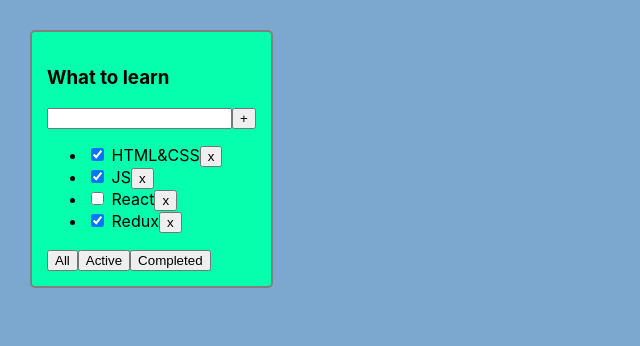
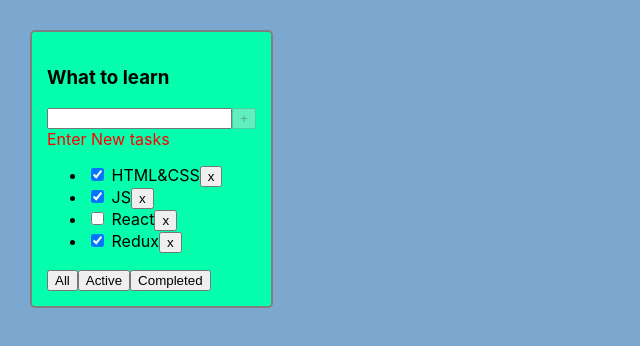
Before and after one commit to Tenebran/DayTrack-, a React (Create React App) app: page / in a window 1280 px wide. Shown: the top 346 px of the page, without its empty margins (0-640 px from the left). Built offline with nearby package versions, Linux system fonts and the light colour scheme.

Commit message:
improve input validation

```diff
--- a/src/App.tsx
+++ b/src/App.tsx
@@ -26,16 +26,16 @@ function App() {
     setTasks(tasks.filter(t => t.id !== taskId));
   };
 
-  const addTask = (task: TaskType) => {
-    setTasks([...tasks, task]);
+  const addTask = (taskTitle: string) => {
+    setTasks([...tasks, { id: crypto.randomUUID(), isDone: false, title: taskTitle }]);
   };
 
   const getFilteredTasksForRender = (allTask: TaskType[], filterValue: FilterTaskType) => {
     switch (filterValue) {
       case 'active':
-        return allTask.filter(t => t.isDone === false);
+        return allTask.filter(t => !t.isDone);
       case 'completed':
-        return allTask.filter(t => t.isDone === true);
+        return allTask.filter(t => t.isDone);
       default:
         return allTask;
     }
--- a/src/TodoList.tsx
+++ b/src/TodoList.tsx
@@ -6,7 +6,7 @@ type TodoListPropsType = {
   tasks: TaskType[];
   removeTask: (taskId: string) => void;
   changeFilter: (filter: FilterTaskType) => void;
-  addTask: (task: TaskType) => void;
+  addTask: (task: string) => void;
 };
 
 export const TodoList: FC<TodoListPropsType> = ({
@@ -18,12 +18,22 @@ export const TodoList: FC<TodoListPropsType> = ({
 }) => {
   const [inputValue, setInputValue] = useState<string>('');
 
+  const userMessage =
+    inputValue.length < 15 ? (
+      <span style={{ color: 'red' }}>Enter New tasks</span>
+    ) : (
+      <span style={{ color: 'red' }}>Your title is to long</span>
+    );
+
   const handlerInputChange = (event: ChangeEvent<HTMLInputElement>) => {
     setInputValue(event.target.value);
   };
 
   const handlerAddTask = () => {
-    addTask({ id: crypto.randomUUID(), isDone: false, title: inputValue });
+    if (inputValue === '') {
+      return;
+    }
+    addTask(inputValue.trim());
     setInputValue('');
   };
 
@@ -42,8 +52,17 @@ export const TodoList: FC<TodoListPropsType> = ({
     <div className="todolist">
       <h3>{title}</h3>
       <div>
-        <input value={inputValue} onChange={handlerInputChange} />
-        <button onClick={handlerAddTask}>+</button>
+        <input
+          value={inputValue}
+          onChange={handlerInputChange}
+          onKeyDown={event => {
+            event.key === 'Enter' && handlerAddTask();
+          }}
+        />
+        <button onClick={handlerAddTask} disabled={!inputValue.length || inputValue.length >= 15}>
+          +
+        </button>
+        <div>{userMessage}</div>
       </div>
       <ul>{tasks.length ? taskList : <span>Your taskList is empty</span>}</ul>
       <div>
```
